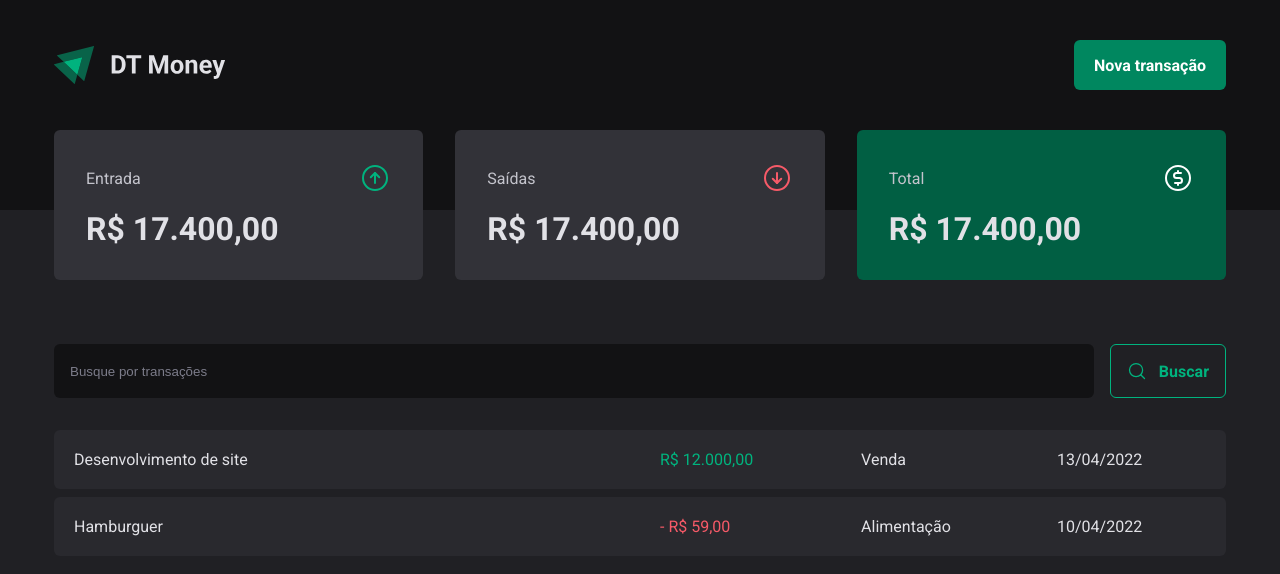
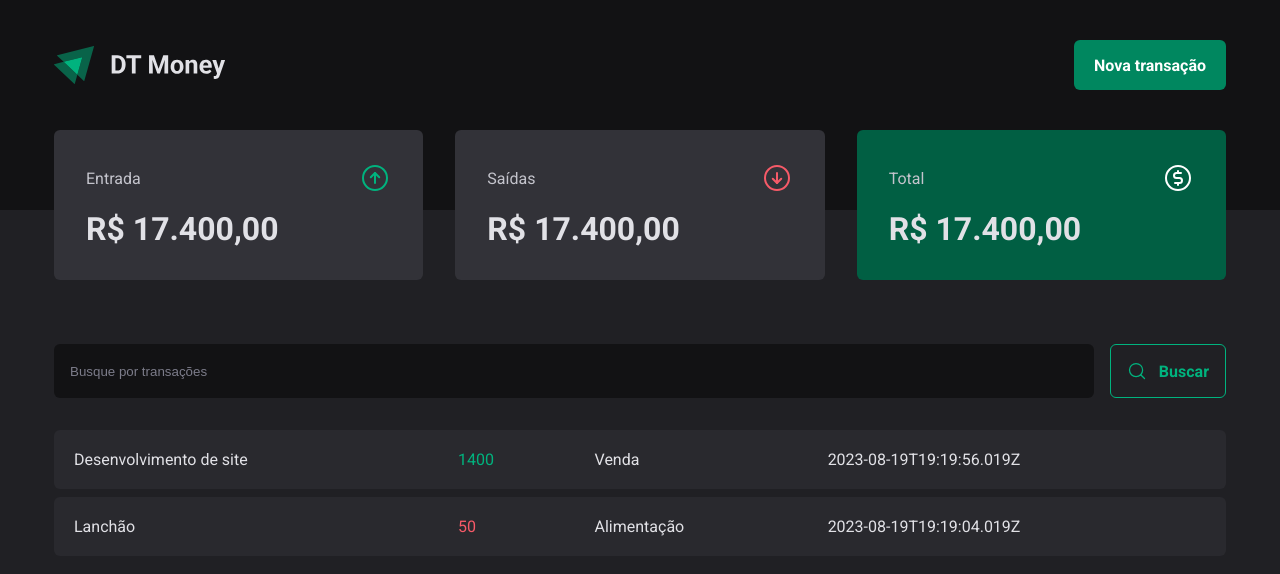
Before and after one commit to vitoorfraga/ignite-dt-money, a React (Vite) app: page / in a window 1280 px wide. Shown: the top 574 px of the page. Built offline with nearby package versions, Linux system fonts and the light colour scheme; data requests are answered from the project's data file.

Commit message:
Conexão com a API - Realizando requisição HTTP

```diff
--- a/src/pages/Transactions/index.tsx
+++ b/src/pages/Transactions/index.tsx
@@ -1,9 +1,34 @@
+import { useEffect, useState } from "react";
 import Header from "../../components/Header";
 import { Summary } from "../../components/Summary";
 import { SearchForm } from "./components/SearchForm";
 import { PriceHightlight, TransactionsContainer, TransactionsTable } from "./styles";
 
+interface Transactions {
+  id: number;
+  description: string;
+  type: "income" | "outcome"
+  price: number;
+  category: string;
+  createdAt: string;
+}
+
 export default function Transactions() {
+  const [transactions, setTransactions] = useState<Transactions[]>([])
+
+  async function loadTransactions() {
+    const response = await fetch('http://localhost:3000/transactions');
+    const data = await response.json();
+    setTransactions(data);
+
+    console.log(data)
+    return data;
+  }
+
+  useEffect(() => {
+    loadTransactions()
+  }, [])
+
   return (
     <>
       <Header/>
@@ -15,27 +40,20 @@
 
         <TransactionsTable>
           <tbody>
-            <tr>
-              <td width="50%">Desenvolvimento de site</td>
-              <td>
-                <PriceHightlight variant="income">
-                  R$ 12.000,00
-                </PriceHightlight>
-              </td>
-              <td>Venda</td>
-              <td>13/04/2022</td>
-            </tr>
-
-            <tr>
-              <td width="50%">Hamburguer</td>
-              <td>
-                <PriceHightlight variant="outcome">
-                  - R$ 59,00
-                </PriceHightlight>
-              </td>
-              <td>Alimentação</td>
-              <td>10/04/2022</td>
-            </tr>
+            {transactions.map((transaction) => {
+              return (
+                <tr key={transaction.id}>
+                  <td>{transaction.description}</td>
+                  <td>
+                    <PriceHightlight variant={transaction.type === "income" ? "income" : "outcome"}>
+                      {transaction.price}
+                    </PriceHightlight>
+                  </td>
+                  <td>{transaction.category}</td>
+                  <td>{transaction.createdAt}</td>
+                </tr>
+              )
+            })}
           </tbody>
         </TransactionsTable>
       </TransactionsContainer>
```
